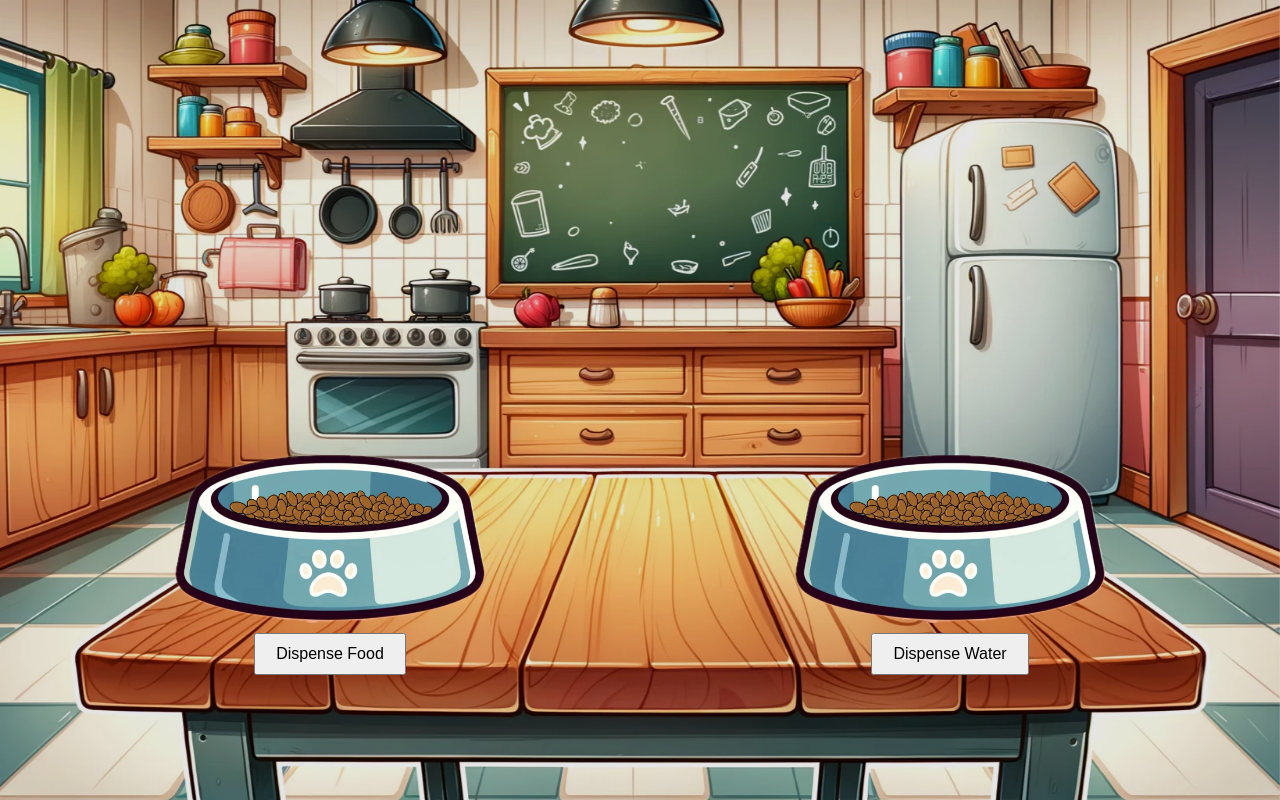
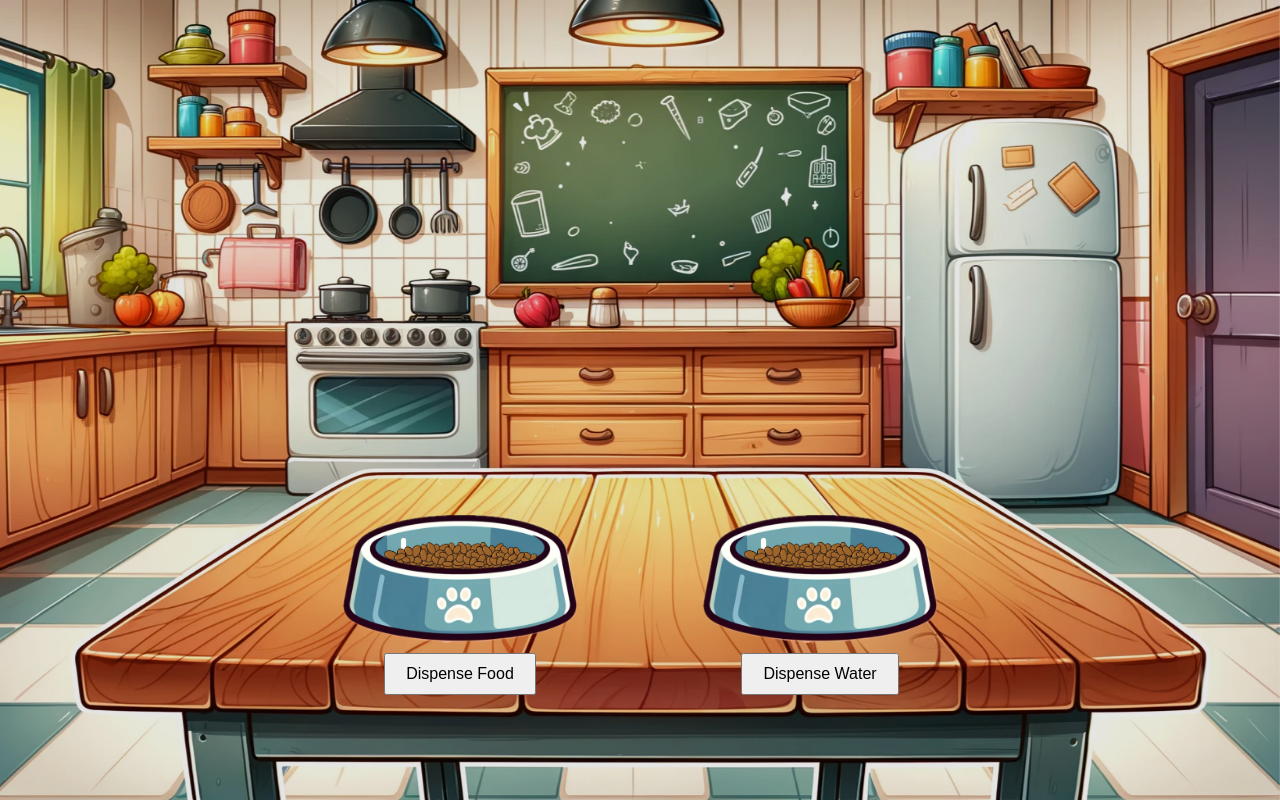
Before and after one commit to lamluongg/PetFeederApp, a React (Create React App) app: page / in a window 1280 px wide. Built offline with nearby package versions, Linux system fonts and the light colour scheme.

Commit message:
fixed bowl spacing

```diff
--- a/src/components/MainPage.css
+++ b/src/components/MainPage.css
@@ -51,10 +51,11 @@ html, body {
 
 .container {
     display: flex;
-    justify-content: space-around;
+    justify-content: center; /* Center the items */
     align-items: center;
-    width: 100%; /* Ensure the container spans the full width */
+    width: 50%; /* Ensure the container spans the full width */
     flex: 1; /* Ensure the container takes up the remaining space */
+    gap: 100px; /* Adjust the gap value to control spacing */
 }
 
 .item {
@@ -64,9 +65,9 @@ html, body {
 }
 
 .item img {
-    width: 50%; /* Increase the width percentage to make the image larger */
+    width: 90%; /* Increase the width percentage to make the image larger */
     height: auto;
-    margin-top: 330px; /* Add margin to move the image down */
+    margin-top: 410px; /* Add margin to move the image down */
     margin-bottom: 10px;
 }
 
```
